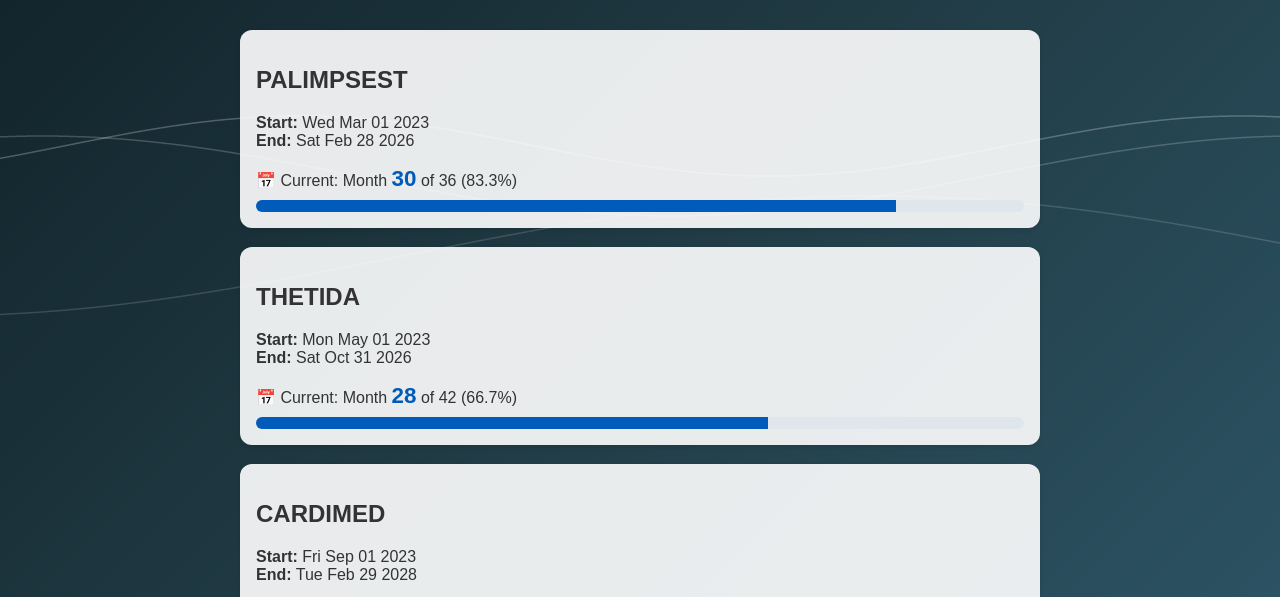
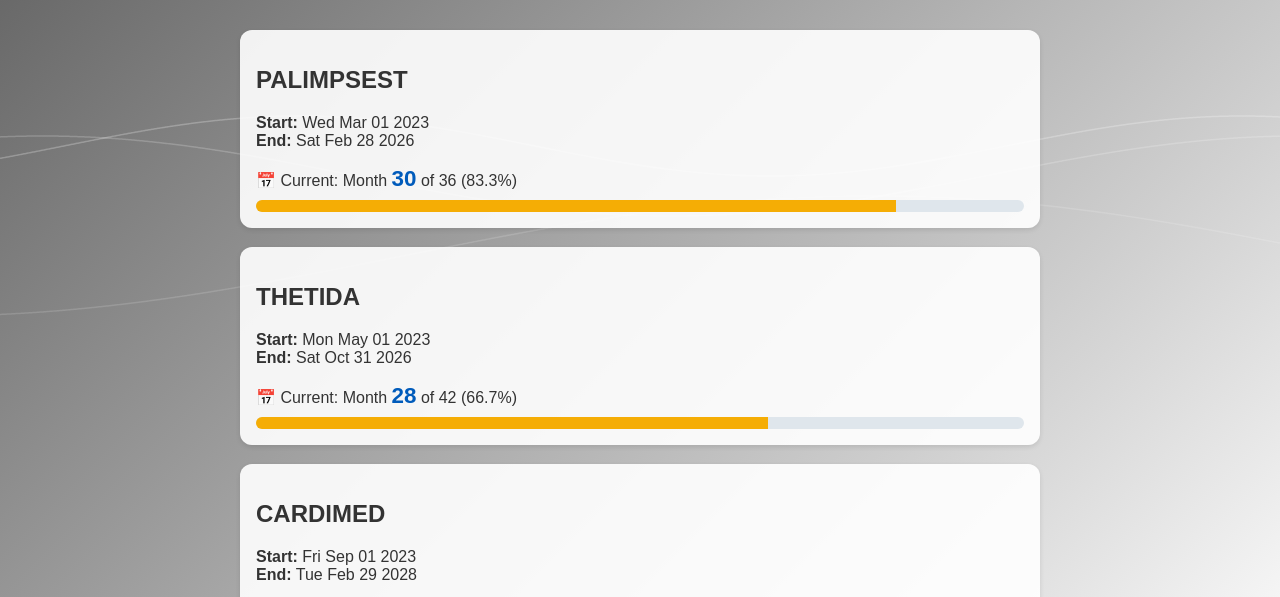
Before and after one commit to AlexTour/HORIZON-PM, a plain HTML site: page index.html in a window 1280 px wide. Shown: the part 174-771 px from the top of the page. Drawn offline with Linux system fonts and the light colour scheme.

Commit message:
Update index.html

```diff
--- a/index.html
+++ b/index.html
@@ -2,7 +2,7 @@
 <html lang="en">
 <head>
   <meta charset="UTF-8">
-  <title>HORIZON EU Projects Tracker</title>
+  <title>HORIZON EU Project Tracker</title>
   <style>
     body {
       font-family: Arial, sans-serif;
@@ -22,7 +22,7 @@
       z-index: -1;
       width: 100%;
       height: 100%;
-      background: linear-gradient(135deg, #0f2027, #203a43, #2c5364);
+      background: linear-gradient(135deg, #5c5c5c, #f7f7f7);
     }
 
     header {
@@ -81,7 +81,7 @@
     }
     .progress-bar {
       height: 100%;
-      background: #005bbb;
+      background: #f5ad05;
       transition: width 0.5s;
     }
   </style>
```
